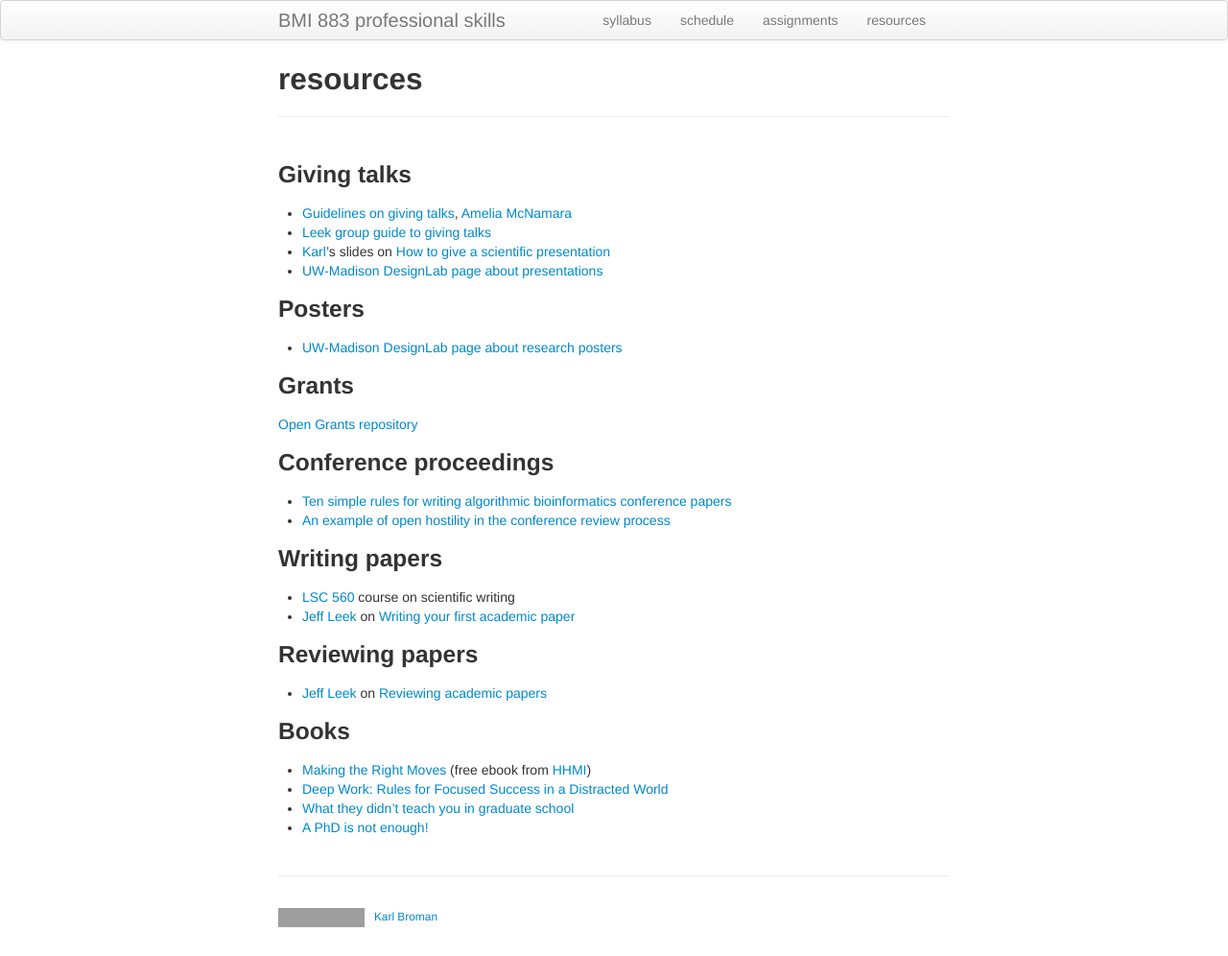
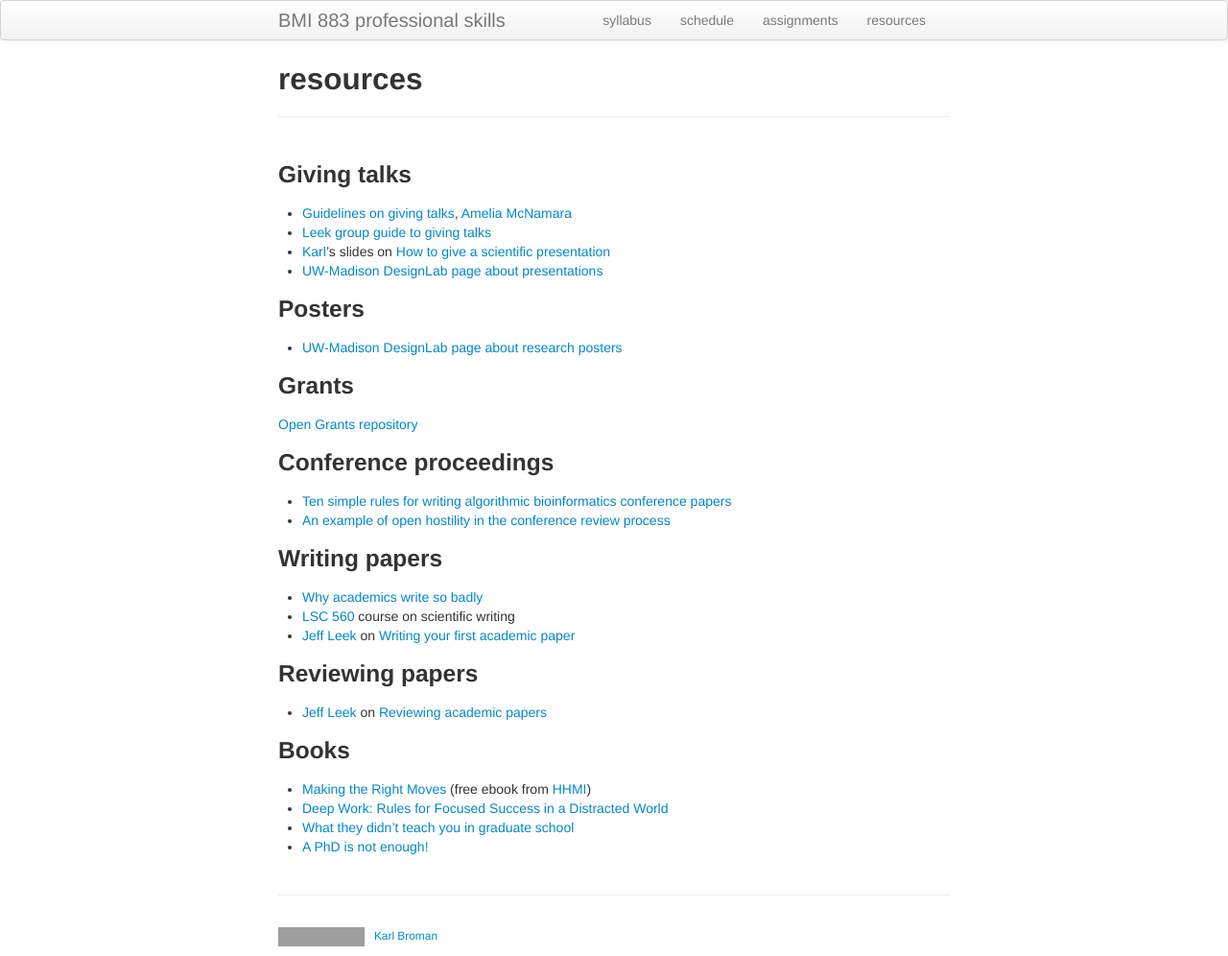
Before and after one commit to kbroman/BMI883, a Jekyll site: the page built from resources.md, in a window 1280 px wide. Shown: the whole page at 96% size. Built offline with Jekyll 4.4.1, drawn with Linux system fonts in a browser that asks for light colours; grey boxes are pictures that could not be loaded.

Commit message:
Add to resources page

```diff
--- a/resources.md
+++ b/resources.md
@@ -29,6 +29,7 @@ description: Resources for BMI 883, Biomedical data science professional skills
 
 ### Writing papers
 
+- [Why academics write so badly](https://areomagazine.com/2020/07/06/writing-wrongs-why-academics-write-so-badly-and-how-that-hurts-them/)
 - [LSC 560](https://guide.wisc.edu/courses/lsc/) course on scientific
   writing
 - [Jeff Leek](http://jtleek.com) on [Writing your first academic paper](https://github.com/jtleek/firstpaper)
```
